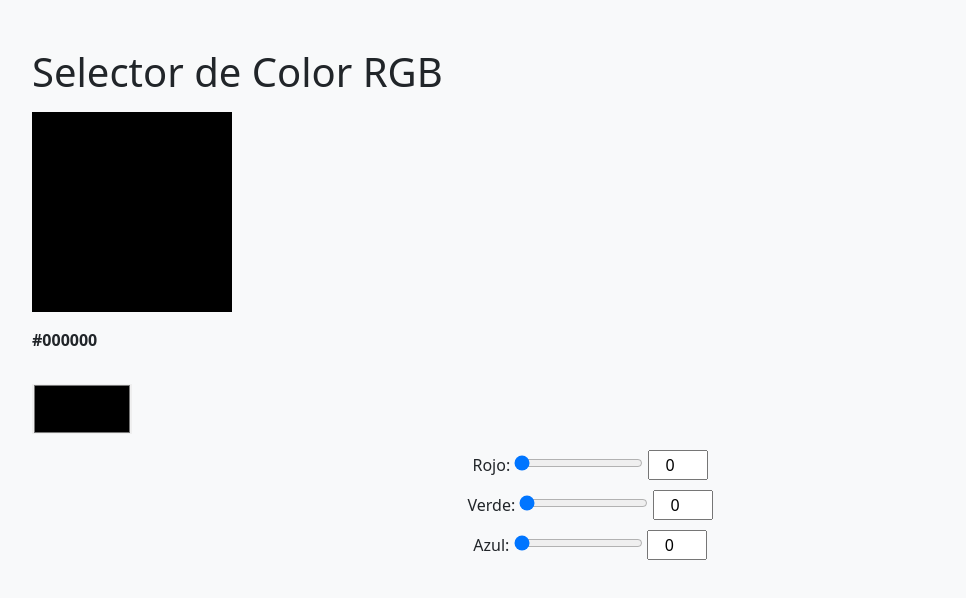
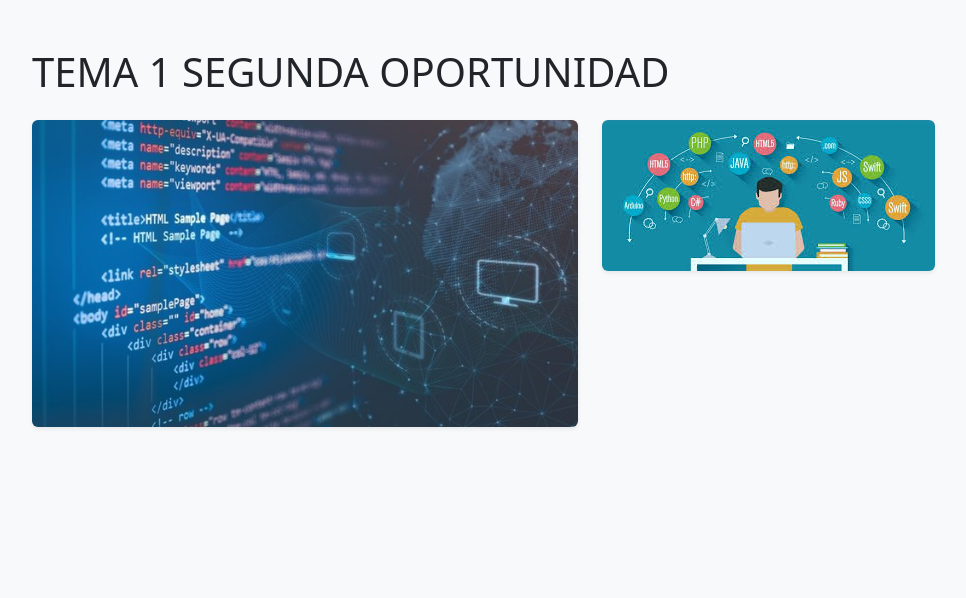
Before and after one commit to Nekoxama1204/intro-app-color-git, a plain HTML site: page index.html in a window 1280 px wide. Shown: the whole page, without its empty margins (50-1016 px from the left). Drawn offline with nearby package versions, Linux system fonts and the light colour scheme.

Commit message:
first commit

```diff
--- a/index.html
+++ b/index.html
@@ -3,34 +3,25 @@
 <head>
     <meta charset="UTF-8">
     <meta name="viewport" content="width=device-width, initial-scale=1.0">
-    <title>Selector de Color RGB</title>
+    <title>Imágenes del Tema</title>
     <link rel="stylesheet" href="https://cdn.jsdelivr.net/npm/bootstrap@5.3.0/dist/css/bootstrap.min.css">
     <link rel="stylesheet" href="./CSS/styles.css">
 </head>
 <body>
     <div class="container mt-5">
-        <h1>Selector de Color RGB</h1>
-        <div id="color-box" class="color-box my-3"></div>
-        <p id="hex-code" class="fw-bold"></p>
-        <input type="color" id="color-picker" class="my-3">
-        <div class="controls">
-            <div class="control-group">
-                <label for="red">Rojo:</label>
-                <input type="range" id="red" min="0" max="255" value="0">
-                <input type="number" id="red-input" min="0" max="255" value="0">
+        <h1 class="mb-4">TEMA 1 SEGUNDA OPORTUNIDAD</h1>
+
+        <!-- Sección de Imágenes -->
+        <div class="row">
+            <div class="col-md-6 mb-4">
+                <img src="./tema1.jpg" alt="Tema 1" class="img-fluid rounded shadow-sm">
             </div>
-            <div class="control-group">
-                <label for="green">Verde:</label>
-                <input type="range" id="green" min="0" max="255" value="0">
-                <input type="number" id="green-input" min="0" max="255" value="0">
-            </div>
-            <div class="control-group">
-                <label for="blue">Azul:</label>
-                <input type="range" id="blue" min="0" max="255" value="0">
-                <input type="number" id="blue-input" min="0" max="255" value="0">
+            <div class="col-md-6 mb-4">
+                <img src="./tema2.jpg" alt="Tema 2" class="img-fluid rounded shadow-sm">
             </div>
         </div>
     </div>
+
     <script src="./js/main.js"></script>
 </body>
 </html>
```
Also changed, not shown: tema1.jpg (added), tema2.jpg (added), 1 other file.
